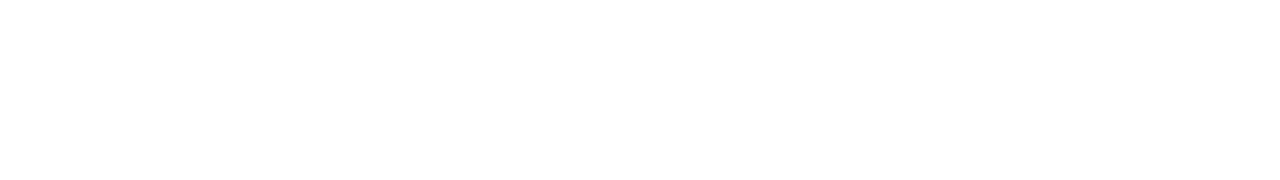
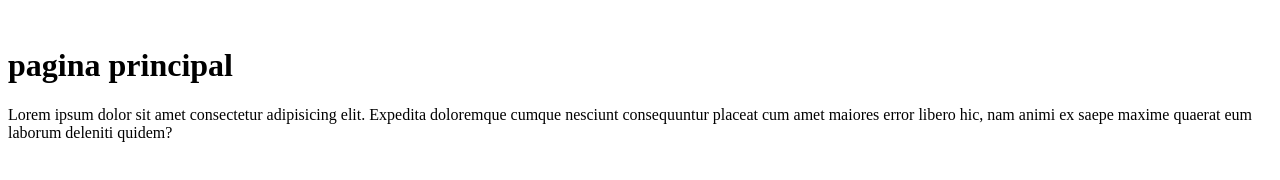
Before and after one commit to pirry007/sesion-07, a plain HTML site: page index.html in a window 1280 px wide. Drawn offline with Linux system fonts and the light colour scheme.

Commit message:
add structure, heading and paragraph

```diff
--- a/index.html
+++ b/index.html
@@ -4,15 +4,14 @@
     <meta charset="UTF-8">
     <meta name="viewport" content="width=device-width, initial-scale=1.0">
     <title>Document</title>
+    <link rel="stylesheet" href="./css/style.css">
 </head>
 <body>
     <header>
-
+        <img src="" alt="">
+        <h1>pagina principal</h1>
     </header>
 
-    <nav>
-
-
-    </nav>
+    <p>Lorem ipsum dolor sit amet consectetur adipisicing elit. Expedita doloremque cumque nesciunt consequuntur placeat cum amet maiores error libero hic, nam animi ex saepe maxime quaerat eum laborum deleniti quidem?</p>
 </body>
 </html>
```
Also changed, not shown: css/style.css (added).
